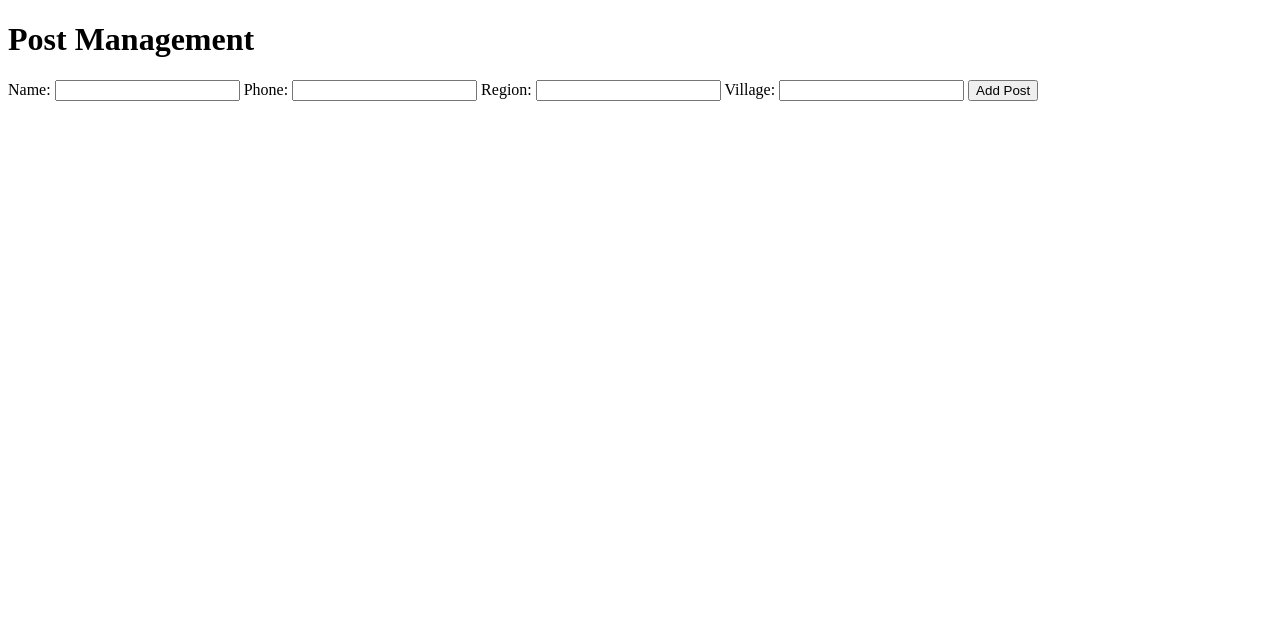
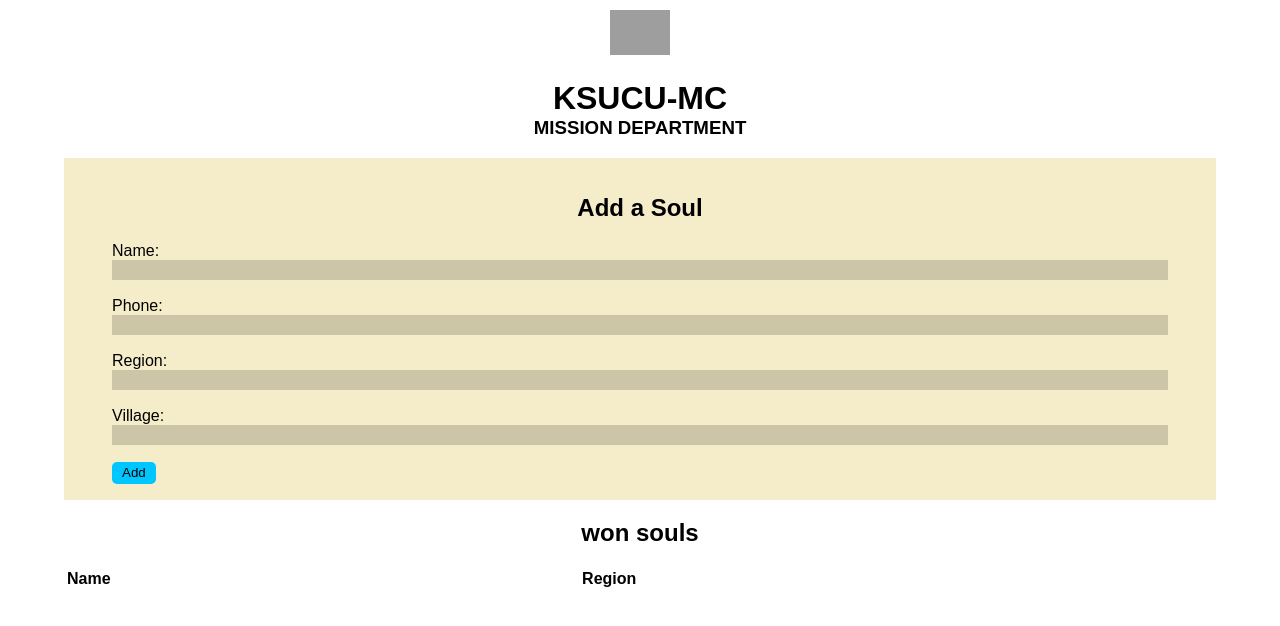
Before and after one commit to Justus-Kimutai/saved_souls-UI, a plain HTML site: page index.html in a window 1280 px wide. Drawn offline with Linux system fonts and the light colour scheme; no server answers; grey boxes are pictures that could not be loaded.

Commit message:
style it little bit

```diff
--- a/app.js
+++ b/app.js
@@ -1,6 +1,6 @@
 const submitBtn = document.querySelector('.submit-btn')
 
-// const backEndURL = 'https://evangelism.onrender.com'
+const backEndURL = 'https://evangelism.onrender.com'
 
 submitBtn.addEventListener('click',async ()=>{
     console.log('clicked');
@@ -10,7 +10,7 @@ submitBtn.addEventListener('click',async ()=>{
     const village = document.getElementById('village').value
 
     if(!name || !phone || !region || !village ){
-        console.log('cant be empty');
+        alert('cant be empty');
         return;
     }
 
@@ -22,8 +22,43 @@ submitBtn.addEventListener('click',async ()=>{
           },
           body: JSON.stringify({ name, phone, region, village }),
         });
-        alert('Post added successfully!');
+        document.querySelector('tbody').textContent = ""
+        fetchPosts()
+        document.getElementById('name').value = ""
+        document.getElementById('phone').value = ""
+        document.getElementById('region').value = ""
+        document.getElementById('village').value = ""
+
       } catch (error) {
         console.error(error);
       }
+
 })
+
+
+async function fetchPosts() {
+  try {
+    const response = await fetch(`${backEndURL}/get-saved`);
+    const posts = await response.json();
+
+    const postsList = document.getElementById('postsList');
+    const table = document.querySelector('table');
+
+    const tbody = table.querySelector('tbody');
+
+    posts.forEach(post => {
+      const row = document.createElement('tr');
+      row.innerHTML = `
+        <td>${post.name}</td>
+        <td>${post.region}</td>
+      `;
+      tbody.prepend(row);
+    });
+    postsList.appendChild(table);
+  } catch (error) {
+    console.error(error);
+  }
+}
+
+
+fetchPosts()
--- a/index.html
+++ b/index.html
@@ -4,14 +4,23 @@
   <meta charset="UTF-8">
   <meta name="viewport" content="width=device-width, initial-scale=1.0">
   <title>Saved Souls</title>
-
-
+ <link rel="stylesheet" href="style.css">
 </head>
 
 <body>
-  <h1>Post Management</h1>
+  <div class="container">
+
+    <div class="logo">
+      <img src="KSUCU logo updated.png" alt="">
+    </div>
+
+    <h1 class="title">KSUCU-MC</h1>
+    <h3 class="title-sub">MISSION DEPARTMENT</h3>
+
 
     <form id="postForm">
+      <h2 class="sub-title">Add a Soul</h2>
+
       <label for="name">Name:</label>
       <input type="text" id="name" required>
 
@@ -23,12 +32,25 @@
 
       <label for="village">Village:</label>
       <input type="text" id="village" required>
-
-    <button type="button" class="submit-btn">Add Post</button>
+      <button type="button" class="submit-btn">Add</button>
     </form>
 
-  <div id="postsList"></div>
+    <h2 class="won-souls">won souls</h2>
+    <div id="postsList">
+      <table>
+        <thead>
+          <tr>
+            <th>Name</th>
+            <th>Region</th>
+          </tr>
+        </thead>
+        <tbody></tbody>
+      </table>
+    </div>
+
+  </div>
 
   <script src="app.js"></script>
+
 </body>
 </html>
--- /dev/null
+++ b/style.css
@@ -0,0 +1,64 @@
+*,::before,::after{
+    box-sizing: border-box;
+}
+
+body{
+    margin: 0;
+    padding: 0;
+    font-family: sans-serif;
+}
+img{
+    width: 60px;
+}
+.logo{
+    margin-top: 10px;
+    display: block;
+    text-align: center;
+}
+.container {
+    width: 90%;
+    margin:0 auto ;
+}
+input{
+    display: block;
+    margin-bottom: 1.25em;
+    width: 100%;
+    background: #c8c0a4e3;
+
+    outline: none;
+    border: none;
+    padding: .2em;
+}
+
+.title{
+    margin-bottom: 0;
+}
+.title-sub{
+    margin-top: 0;
+}
+.title,
+.title-sub,
+.sub-title,
+.won-souls{
+    text-align: center;
+}
+
+#postForm{
+    padding: 1em  3em;
+    background: #F5ECC9;
+}
+
+.submit-btn{
+    background: #00C6FF;
+    border: 0;
+    padding: .25em .75em;
+    border-radius: 5px;
+}
+th{
+    text-align: left;
+}
+
+table{
+    width: 100%;
+
+}
```
Also changed, not shown: 1 other file. Lines whose indentation alone changed are shown as unchanged.
